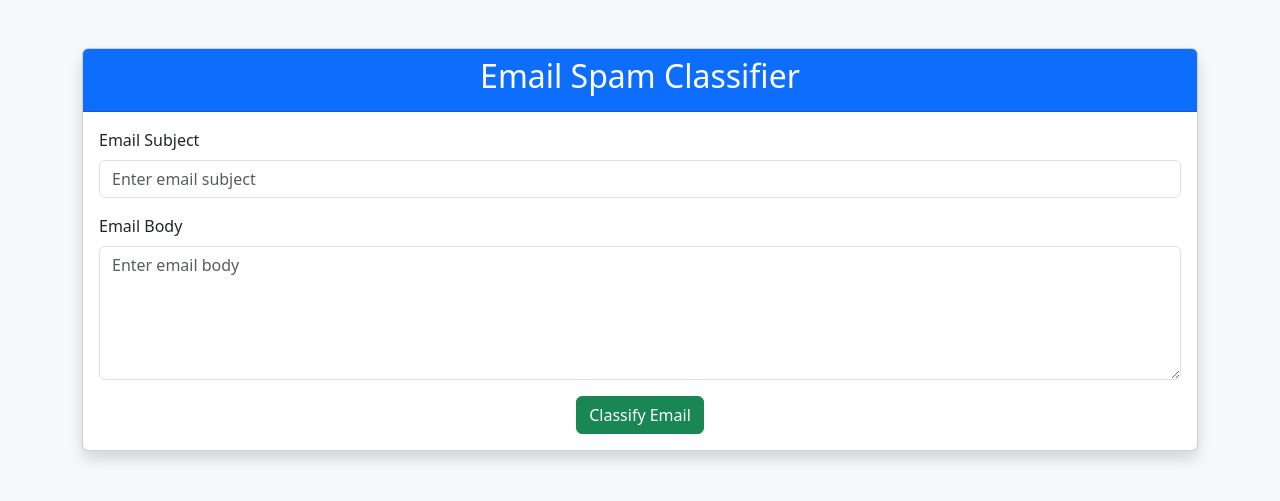
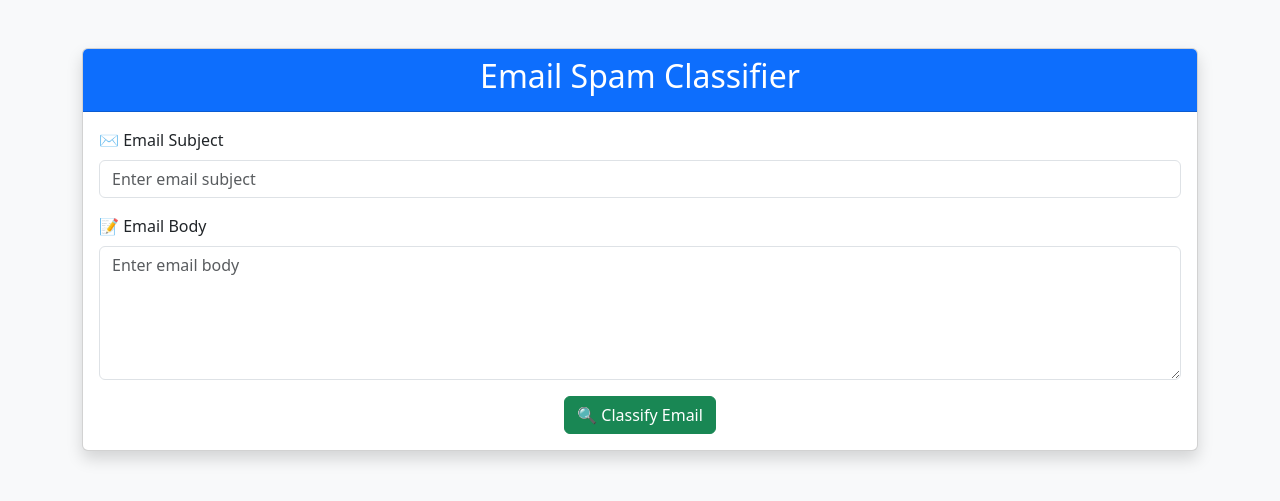
Before and after one commit to jessie726/Phishing-Email-Detector, a Flask app: page / in a window 1280 px wide. Shown: the top 501 px of the page. Run offline with Flask 3, Linux system fonts and the light colour scheme; parts of the project's set-up code (start-up, migrations or seed data) failed here and were passed over.

Commit message:
Update index.html

```diff
--- a/templates/index.html
+++ b/templates/index.html
@@ -1,6 +1,7 @@
 <!DOCTYPE html>
 <html lang="en">
 <head>
+    <meta name="viewport" content="width=device-width, initial-scale=1">
     <meta charset="UTF-8">
     <title>Email Spam Classifier</title>
     <link rel="icon" href="{{ url_for('static', filename='favicon.ico') }}">
@@ -15,15 +16,15 @@
             <div class="card-body">
                 <form method="POST">
                     <div class="mb-3">
-                        <label for="subject" class="form-label">Email Subject</label>
+                        <label for="subject" class="form-label">✉️ Email Subject</label>
                         <input type="text" class="form-control" id="subject" name="subject" placeholder="Enter email subject">
                     </div>
                     <div class="mb-3">
-                        <label for="body" class="form-label">Email Body</label>
+                        <label for="body" class="form-label">📝 Email Body</label>
                         <textarea class="form-control" id="body" name="body" rows="5" placeholder="Enter email body"></textarea>
                     </div>
                     <div class="text-center">
-                        <button type="submit" class="btn btn-success">Classify Email</button>
+                        <button type="submit" class="btn btn-success">🔍 Classify Email</button>
                     </div>
                 </form>
                 {% if prediction %}
```
